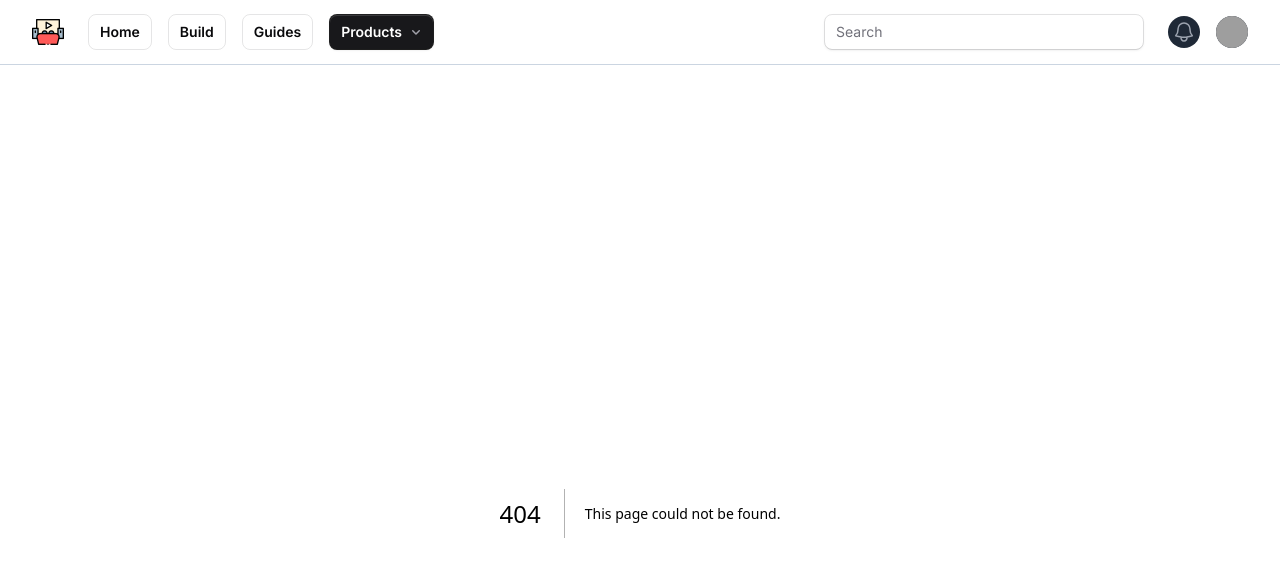
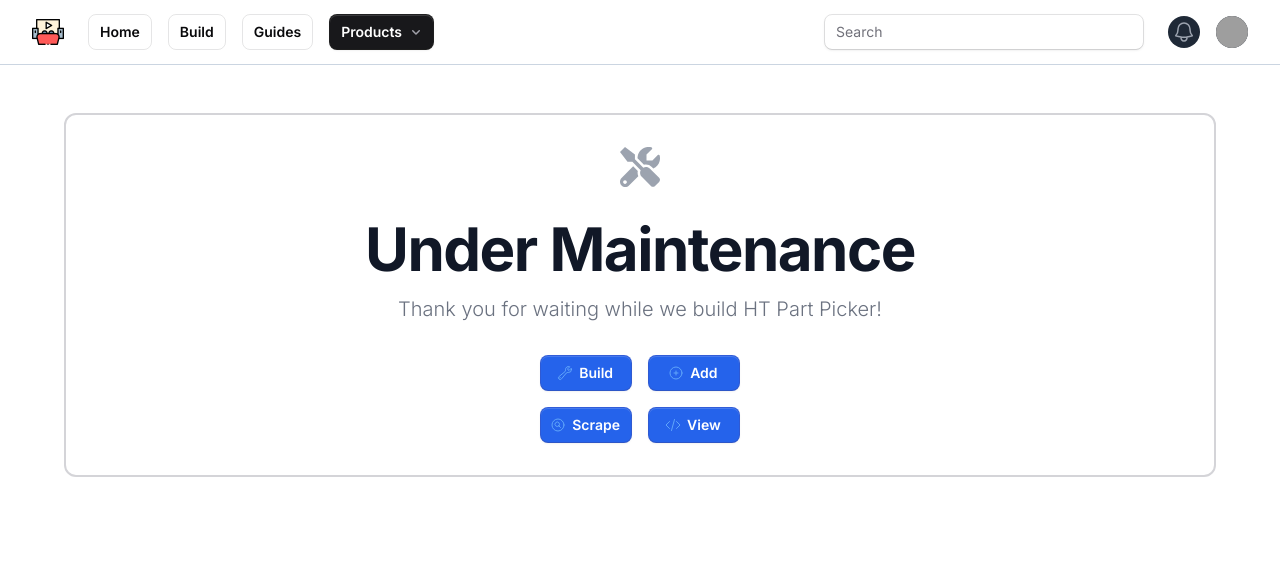
Before and after one commit to amanat361/htpartpicker, a Next.js app: page /products/1 in a window 1280 px wide. Before the commit this address had no page. Shown: the top 576 px of the page. Built offline with nearby package versions, Linux system fonts and the light colour scheme; grey boxes are pictures that could not be loaded.

Commit message:
added product slug for dynamic routing to product pages

```diff
--- /dev/null
+++ b/app/products/[product]/page.tsx
@@ -0,0 +1,5 @@
+import Greeting from "@/components/construction";
+
+export default function PageUnderConstruction() {
+  return <Greeting />;
+}
```
